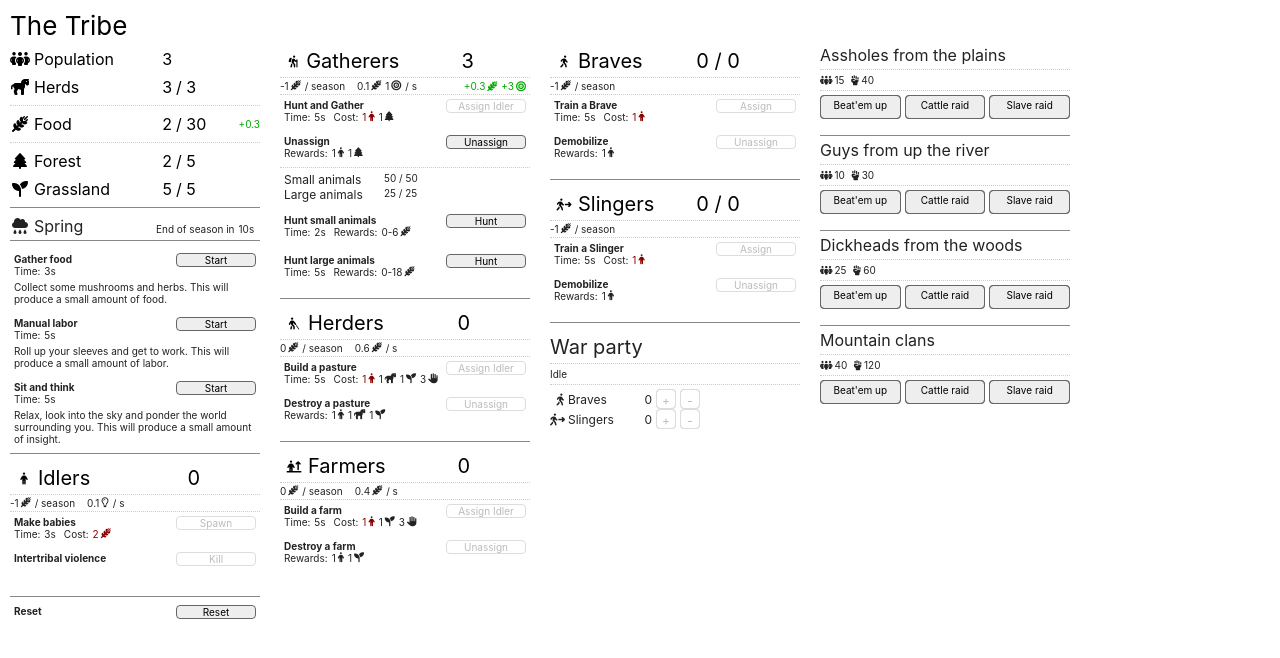
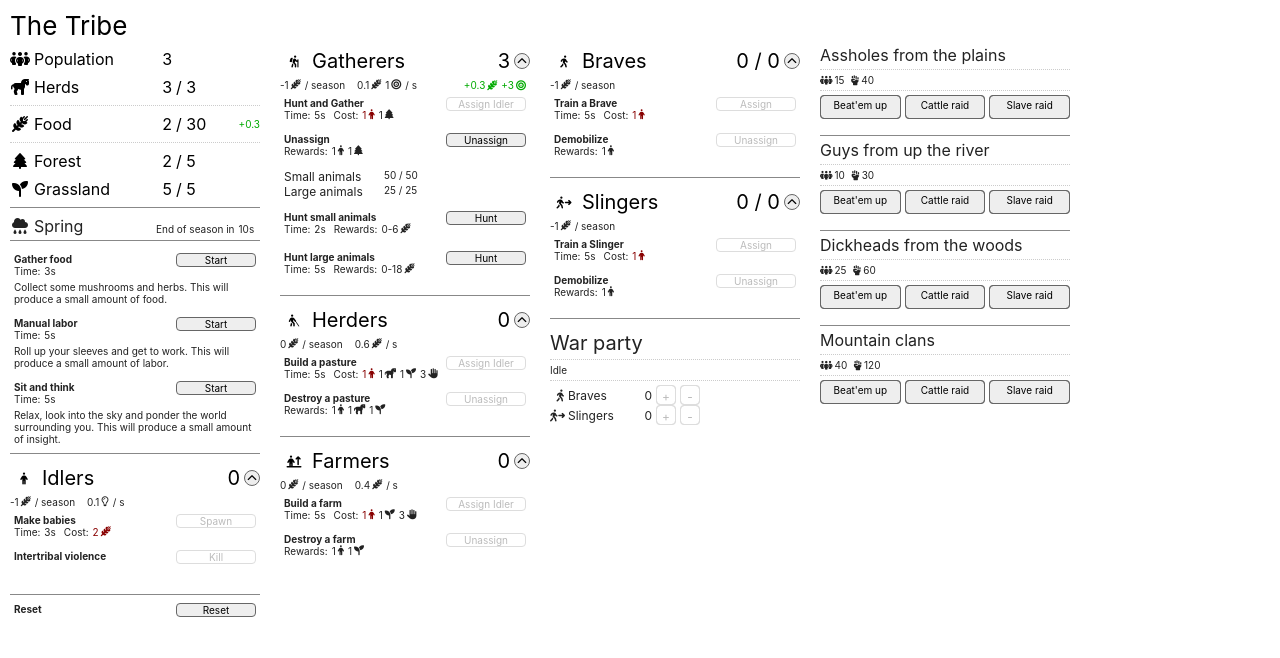
Before and after one commit to socha23/civlite, a React (Create React App) app: page / in a window 1280 px wide. Shown: the top 658 px of the page. Built offline with nearby package versions, Linux system fonts and the light colour scheme.

Commit message:
switchpanels in pop boxes

```diff
--- a/src/view/action.tsx
+++ b/src/view/action.tsx
@@ -45,14 +45,14 @@ export function propsForAction(model: GameModel, a: Action, params: ActionParms
   }
 }
 
-const BUTTON_STYLE = {
+export const BUTTON_STYLE = {
   borderWidth: 1,
   borderStyle: "solid",
   borderColor: Colors.default,
   borderRadius: 4,
 }
 
-const BUTTON_STYLE_ENABLED = {
+export const BUTTON_STYLE_ENABLED = {
   ...BUTTON_STYLE,
   color: "black",
   borderColor: "#666",
--- a/src/view/icons.tsx
+++ b/src/view/icons.tsx
@@ -35,6 +35,10 @@ export const FontSizes = {
 }
 
 export const Icons = {
+    PanelExpand: 'fa-solid fa-chevron-down',
+    PanelHide: 'fa-solid fa-chevron-up',
+
+
     [PopType.Idler]: 'fa-solid fa-person',
     [PopType.Gatherer]: 'fa-solid fa-person-hiking',
     [PopType.Laborer]: 'fa-solid fa-person-digging',
--- a/src/view/popBox.tsx
+++ b/src/view/popBox.tsx
@@ -11,6 +11,7 @@ import { CoordsCatcher, coordsIdPopCount } from './elementCoordinatesHolder';
 import { Row } from './line';
 import { Amounts } from './amount';
 import { ResourceType } from '../model/resources';
+import { SwitchExpandToggle, SwitchPanel, SwitchParent } from './switchPanel';
 
 export type PopBoxProps = {
   popType: PopType,
@@ -75,6 +76,7 @@ const PopHeader = (p: PopBoxProps) => <div style={{
   alignItems: 'center',
   color: Colors.captions,
   paddingBottom: 4,
+  gap: 4,
 }}>
   <div style={{width: 28, fontSize: FontSizes.normal, textAlign: 'center'}}>
     <i className={Icons[p.popType]}/>
@@ -89,7 +91,10 @@ const PopHeader = (p: PopBoxProps) => <div style={{
       {isAssignable(p.popType) ? p.unassignedCount + " / " + p.count : p.count}
     </CoordsCatcher>
   </div>
-  <div style={{width: 60, display: 'flex', justifyContent: 'flex-end'}}>
+  <div style={{
+    fontSize: FontSizes.small
+  }}>
+    <SwitchExpandToggle/>
   </div>
 </div>
 
@@ -123,12 +128,14 @@ export const PopBox = (p: PropsWithChildren<PopBoxProps>) =>
       paddingTop: 8,
       paddingBottom: 12,
     }}>
-      <PopHeader {...p}/>
-      <PopResources {...p}/>
-      <div>
-        <ActionRow3 {...p.buyAction}/>
-        <ActionRow3 {...p.sellAction} displayRewards={true}/>
-      </div>
-      {p.children}
+      <SwitchParent>
+        <PopHeader {...p}/>
+        <PopResources {...p}/>
+        <SwitchPanel>
+          <ActionRow3 {...p.buyAction}/>
+          <ActionRow3 {...p.sellAction} displayRewards={true}/>
+        </SwitchPanel>
+        {p.children}
+      </SwitchParent>
     </div>
   </Box>
--- /dev/null
+++ b/src/view/switchPanel.tsx
@@ -0,0 +1,53 @@
+import React, {createContext, useContext, useState} from 'react';
+import { BUTTON_STYLE, BUTTON_STYLE_ENABLED } from './action';
+import { Icons } from './icons';
+
+type SwitchPanelProps = { children?: React.ReactNode }
+
+type SwitchContextType= {
+  expanded: boolean,
+  setExpanded: (expanded: boolean) => void
+}
+
+const SwitchContext = createContext<SwitchContextType>({
+  expanded: true,
+  setExpanded: () => {}
+})
+
+export const SwitchParent = ({children}: SwitchPanelProps) => {
+  const [expanded, setExpanded] = useState(true)
+  return <div>
+      <SwitchContext.Provider value={{
+        expanded: expanded,
+        setExpanded: setExpanded
+      }}>
+    {children}
+    </SwitchContext.Provider>
+  </div>
+}
+
+export const SwitchExpandToggle = () => {
+  const context = useContext(SwitchContext)
+  return <div style={{
+    ...BUTTON_STYLE,
+    ...BUTTON_STYLE_ENABLED,
+    height: 16,
+    width: 16,
+    borderRadius: 8,
+    display: "flex",
+    alignItems: "center",
+    justifyContent: "space-around",
+
+  }}
+    onClick={() => {context.setExpanded(!context.expanded)}}>
+    <i className={context.expanded ? Icons.PanelHide : Icons.PanelExpand}/>
+  </div>
+}
+
+
+export const SwitchPanel = (p: {children?: React.ReactNode}) => {
+  const context = useContext(SwitchContext)
+  return <div>
+    {context.expanded && p.children}
+  </div>
+}
```
